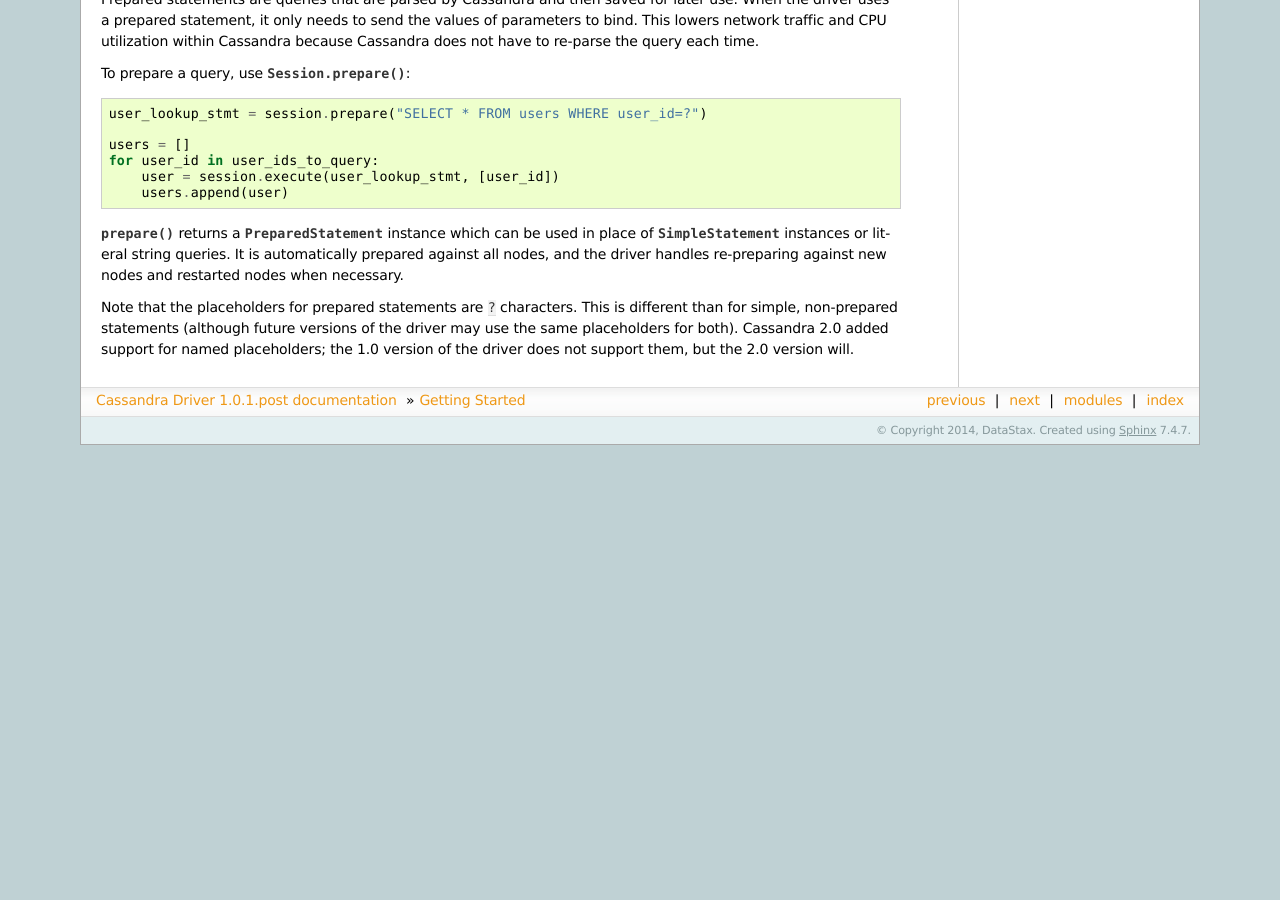
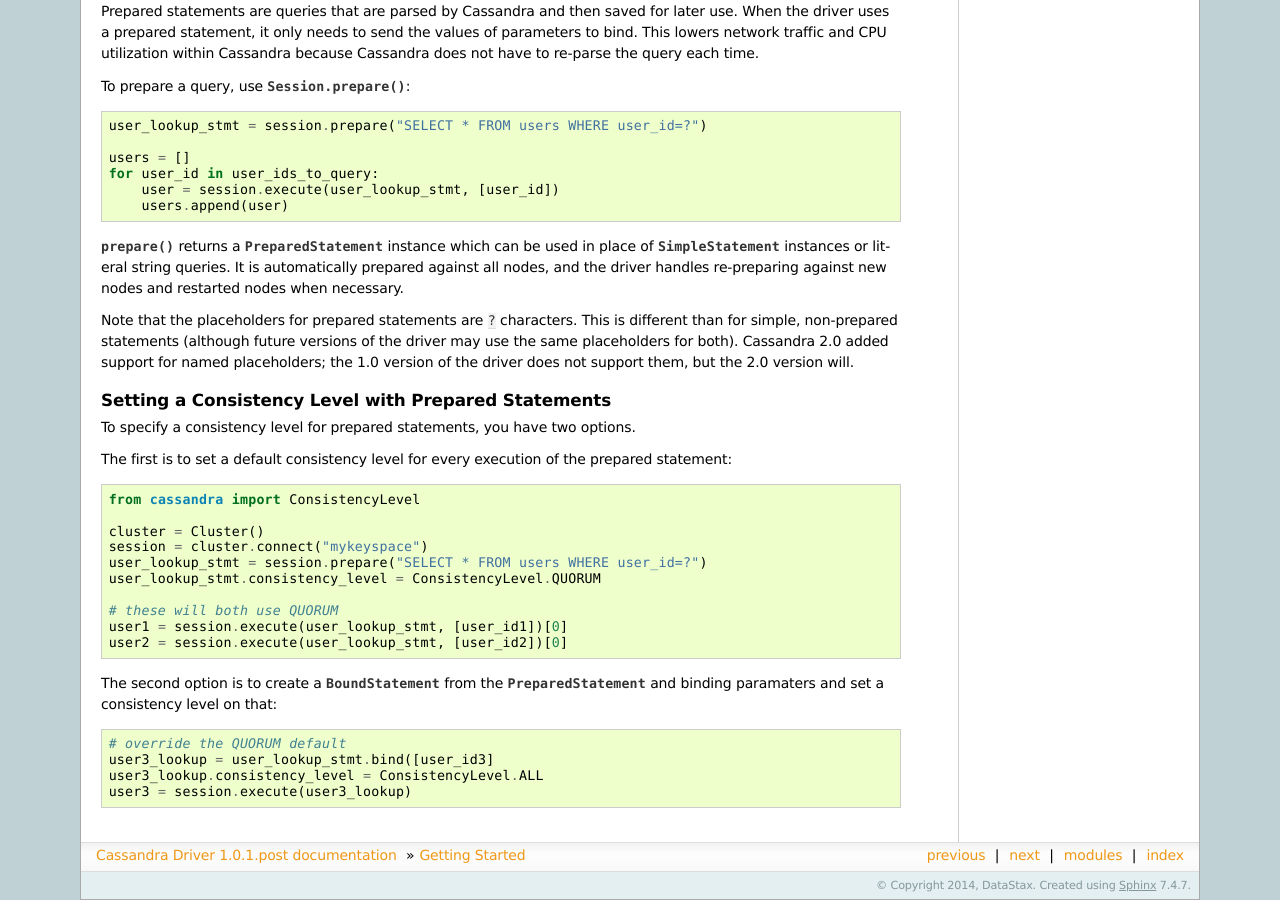
Before and after one commit to datastax/python-driver, a Sphinx documentation site: the page built from docs/getting_started.rst, in a window 1280 px wide and 900 px high, scrolled down 4454 px. Built offline with Sphinx 7.4.7, drawn with Linux system fonts in a browser that asks for light colours; pages that are not in the unit, such as notebooks, are missing from menus; before the commit the page ends 4899 px from its top, so only the background shows below that; some of the changed text lies outside the part shown.

Commit message:
Add docs for setting the CL on prepared statements

```diff
--- a/docs/api/index.rst
+++ b/docs/api/index.rst
@@ -1,8 +1,5 @@
 API Documentation
 =================
-
-Cassandra Modules
------------------
 
 .. toctree::
    :maxdepth: 2
--- a/docs/getting_started.rst
+++ b/docs/getting_started.rst
@@ -123,7 +123,7 @@ when you execute:
 
 It is translated to the following CQL query:
 
-.. code-block:: SQL
+.. code-block::
 
     INSERT INTO users (name, credits, user_id)
     VALUES ('John O''Reilly', 42, 2644bada-852c-11e3-89fb-e0b9a54a6d93)
@@ -297,7 +297,7 @@ There are a few important things to remember when working with callbacks:
 
 
 Setting a Consistency Level
-^^^^^^^^^^^^^^^^^^^^^^^^^^^
+---------------------------
 The consistency level used for a query determines how many of the
 replicas of the data you are interacting with need to respond for
 the query to be considered a success.
@@ -345,3 +345,34 @@ is different than for simple, non-prepared statements (although future versions
 of the driver may use the same placeholders for both).  Cassandra 2.0 added
 support for named placeholders; the 1.0 version of the driver does not support
 them, but the 2.0 version will.
+
+Setting a Consistency Level with Prepared Statements
+^^^^^^^^^^^^^^^^^^^^^^^^^^^^^^^^^^^^^^^^^^^^^^^^^^^^
+To specify a consistency level for prepared statements, you have two options.
+
+The first is to set a default consistency level for every execution of the
+prepared statement:
+
+.. code-block:: python
+
+    from cassandra import ConsistencyLevel
+
+    cluster = Cluster()
+    session = cluster.connect("mykeyspace")
+    user_lookup_stmt = session.prepare("SELECT * FROM users WHERE user_id=?")
+    user_lookup_stmt.consistency_level = ConsistencyLevel.QUORUM
+
+    # these will both use QUORUM
+    user1 = session.execute(user_lookup_stmt, [user_id1])[0]
+    user2 = session.execute(user_lookup_stmt, [user_id2])[0]
+
+The second option is to create a :class:`~.BoundStatement` from the
+:class:`~.PreparedStatement` and binding paramaters and set a consistency
+level on that:
+
+.. code-block:: python
+
+    # override the QUORUM default
+    user3_lookup = user_lookup_stmt.bind([user_id3]
+    user3_lookup.consistency_level = ConsistencyLevel.ALL
+    user3 = session.execute(user3_lookup)
--- a/docs/index.rst
+++ b/docs/index.rst
@@ -1,7 +1,5 @@
 Python Cassandra Driver
 =======================
-
-Contents:
 
 .. toctree::
    :maxdepth: 2
```
